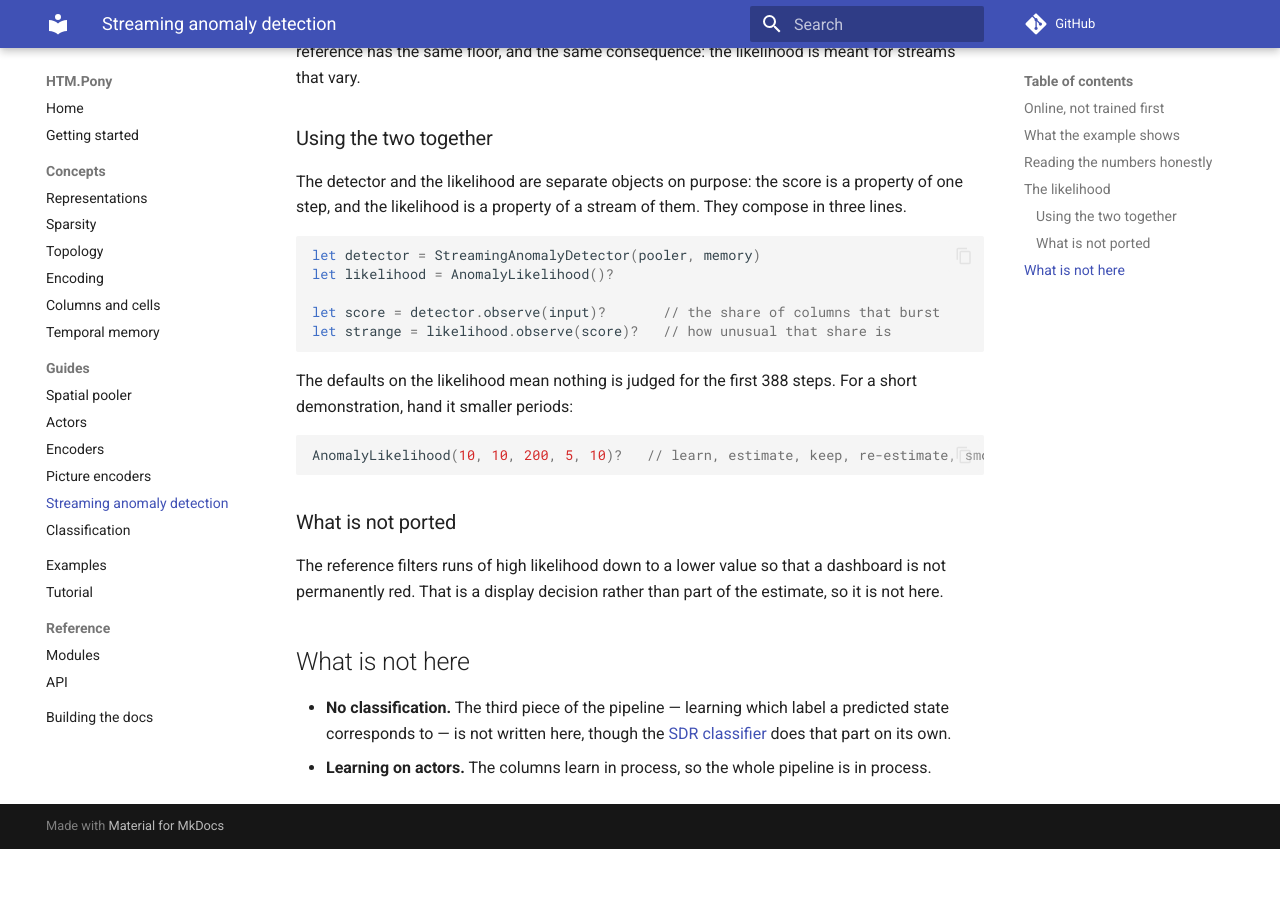
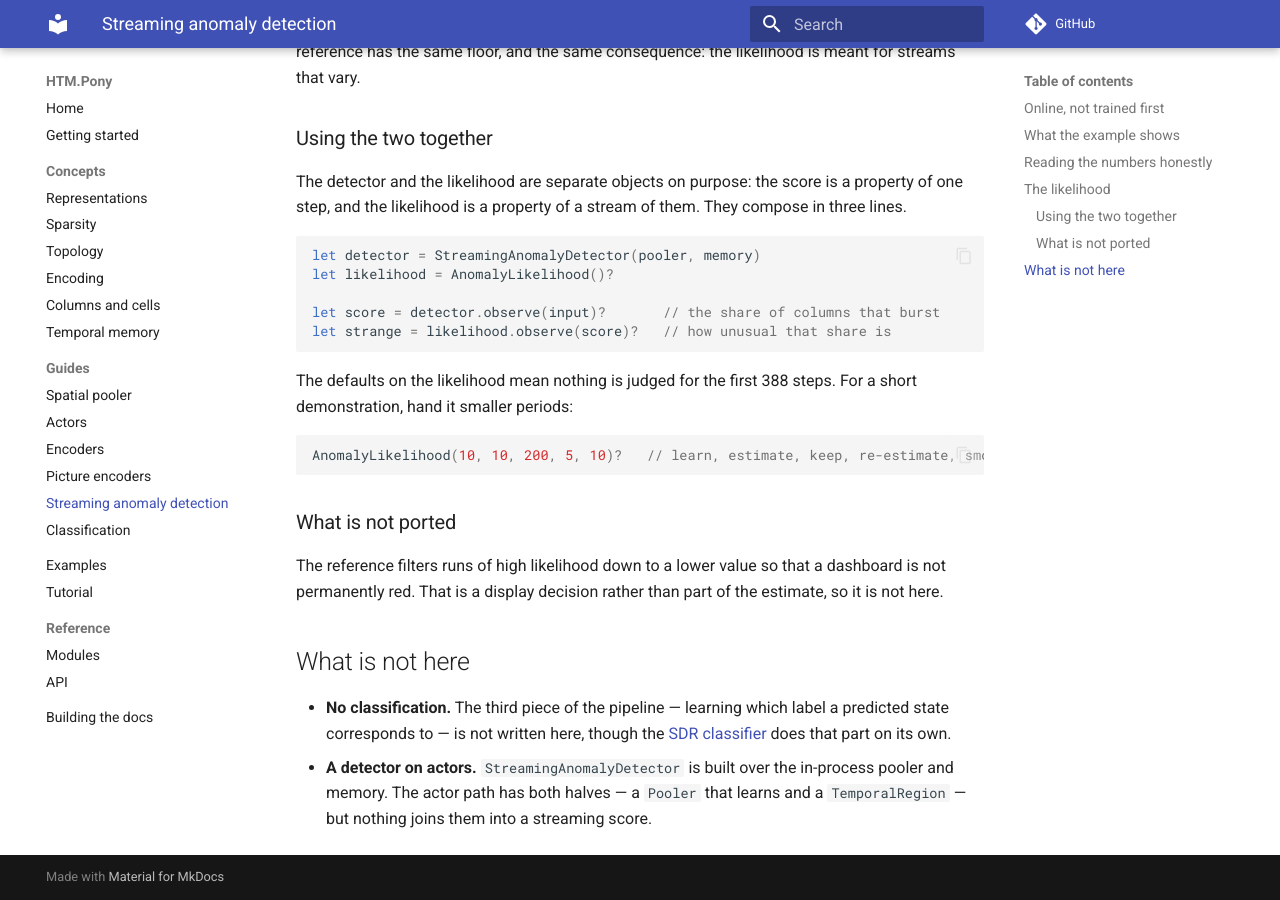
Before and after one commit to d-led/htm.pony, an MkDocs documentation site: the page built from docs/anomaly-detection.md, in a window 1280 px wide and 900 px high, scrolled down 2254 px. Built offline with MkDocs 1.6.1 and Material for MkDocs 9.7.7, drawn with Linux system fonts in a browser that asks for light colours; comment, search, counter and statistics services are not loaded; before the commit the page ends 3103 px from its top, so only the background shows below that.

Commit message:
A detector on actors is what is missing, not learning on actors
The anomaly page said the pipeline is in process because the columns learn in
process. They no longer only learn in process: a Pooler learns a round on its
shards now. What is actually missing is a detector that joins the two actor
halves into a streaming score, and the page says that instead.

```diff
--- a/docs/anomaly-detection.md
+++ b/docs/anomaly-detection.md
@@ -139,5 +139,6 @@ the estimate, so it is not here.
 - **No classification.** The third piece of the pipeline — learning which label
   a predicted state corresponds to — is not written here, though the [SDR
   classifier](classification.md) does that part on its own.
-- **Learning on actors.** The columns learn in process, so the whole pipeline is
-  in process.
+- **A detector on actors.** `StreamingAnomalyDetector` is built over the
+  in-process pooler and memory. The actor path has both halves — a `Pooler` that
+  learns and a `TemporalRegion` — but nothing joins them into a streaming score.
```
